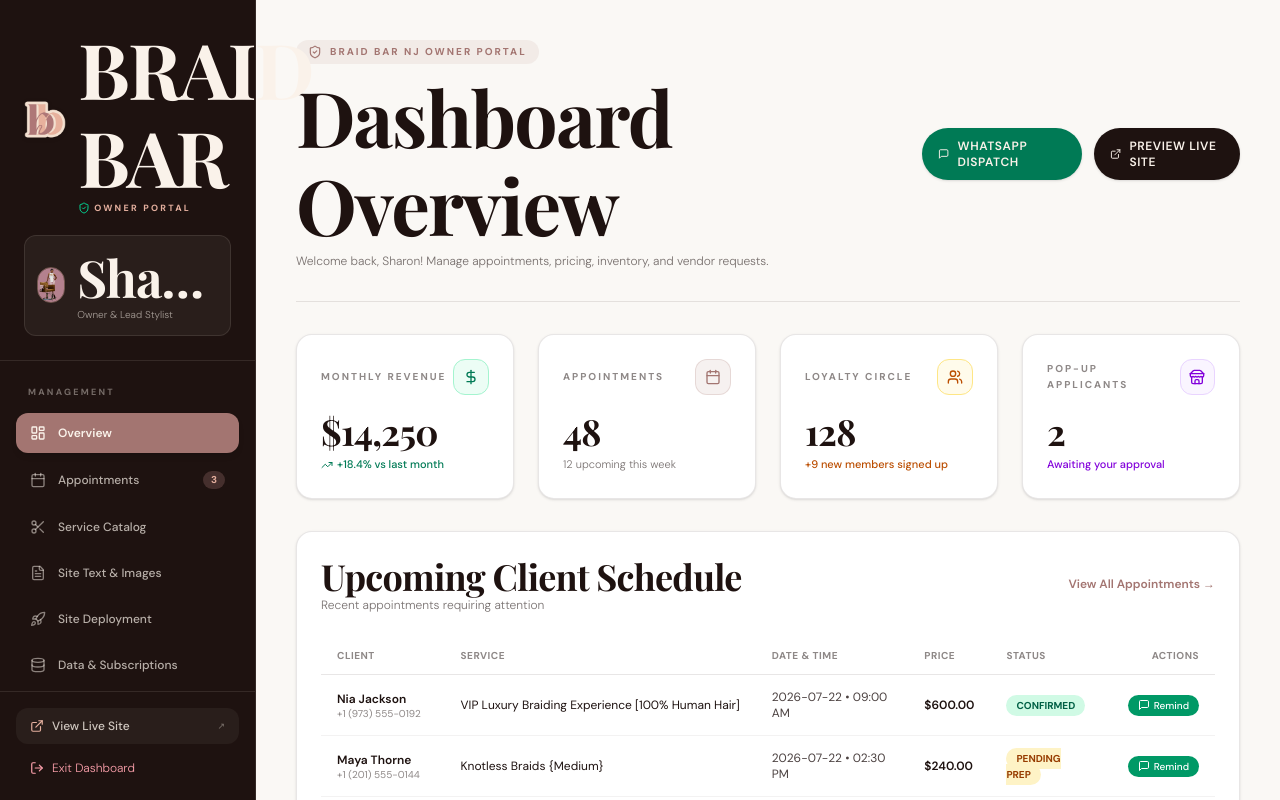
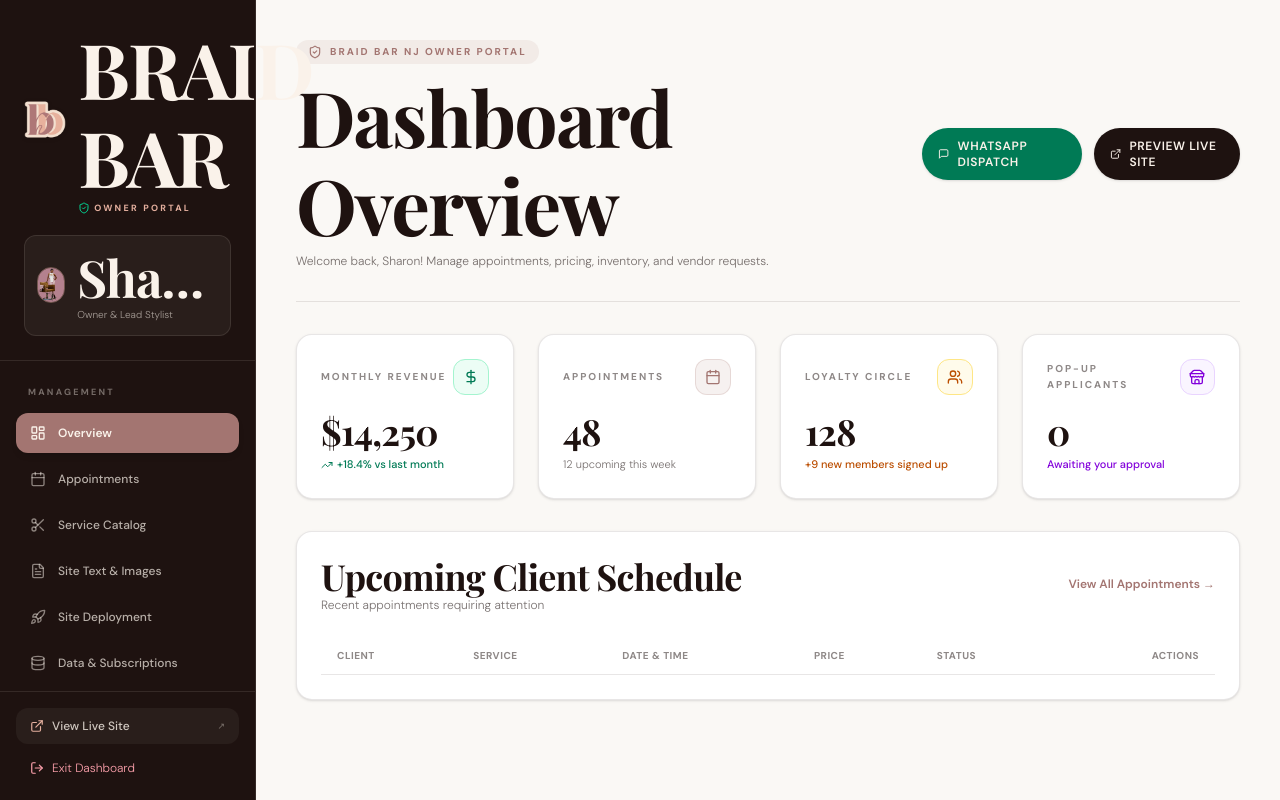
Before and after one commit to kingkrs10/braid-bar-nj, a Next.js app: page /admin in a window 1280 px wide. Shown: the top 800 px of the page. Built offline with nearby package versions, Linux system fonts and the light colour scheme.

Commit message:
Clean all demo mock data from bookings and vendor tables, preparing platform for live client data

```diff
--- a/src/app/admin/page.tsx
+++ b/src/app/admin/page.tsx
@@ -46,114 +46,34 @@ import {
 } from 'lucide-react';
 import { formatPrice, formatDuration, getWhatsAppLink } from '@/lib/utils';
 
-// Mock Bookings Data for Admin
-const initialBookings = [
-  {
-    id: 'BK-1089',
-    clientName: 'Nia Jackson',
-    clientPhone: '+1 (973) 555-0192',
-    clientEmail: 'nia.j@example.com',
-    serviceName: 'VIP Luxury Braiding Experience [100% Human Hair]',
-    date: '2026-07-22',
-    time: '09:00 AM',
-    price: 600,
-    depositPaid: 150,
-    status: 'Confirmed',
-    notes: 'Requested natural brown mix #4/#27. Allergic to tea tree oil.',
-  },
-  {
-    id: 'BK-1088',
-    clientName: 'Maya Thorne',
-    clientPhone: '+1 (201) 555-0144',
-    clientEmail: 'm.thorne@example.com',
-    serviceName: 'Knotless Braids {Medium}',
-    date: '2026-07-22',
-    time: '02:30 PM',
-    price: 240,
-    depositPaid: 60,
-    status: 'Pending Prep',
-    notes: 'Selecting wash & blow dry add-on.',
-  },
-  {
-    id: 'BK-1087',
-    clientName: 'Elena Rostova',
-    clientPhone: '+1 (862) 555-0188',
-    clientEmail: 'elena.r@example.com',
-    serviceName: 'Fulani Knotless Braids {Medium}',
-    date: '2026-07-23',
-    time: '10:00 AM',
-    price: 285,
-    depositPaid: 75,
-    status: 'Confirmed',
-    notes: 'Wants heart braid design on left temple.',
-  },
-  {
-    id: 'BK-1086',
-    clientName: 'Jasmine Williams',
-    clientPhone: '+1 (973) 555-0211',
-    clientEmail: 'jas.w@example.com',
-    serviceName: 'Passion Twists {Medium}',
-    date: '2026-07-21',
-    time: '01:00 PM',
-    price: 230,
-    depositPaid: 50,
-    status: 'Completed',
-    notes: 'Paid remainder via Cash App.',
-  },
-  {
-    id: 'BK-1085',
-    clientName: 'Chloe Taylor',
-    clientPhone: '+1 (551) 555-0399',
-    clientEmail: 'chloe.t@example.com',
-    serviceName: '2 Feed-in Braids',
-    date: '2026-07-21',
-    time: '11:00 AM',
-    price: 60,
-    depositPaid: 25,
-    status: 'Completed',
-    notes: 'Quick touch-up session.',
-  },
-];
-
-// Mock Pop-Up Vendor Applications Data
-const initialApplications = [
-  {
-    id: 'APP-901',
-    brandName: 'Botanical Crown Oils',
-    applicantName: 'Aaliyah Reed',
-    email: 'aaliyah@botanicalcrown.com',
-    phone: '+1 (973) 555-8821',
-    productCategory: 'Hair & Scalp Oils',
-    description: 'Handcrafted organic rosemary and lavender scalp serums packaged in glass droppers.',
-    instagram: '@botanicalcrown',
-    dateSubmitted: '2026-07-18',
-    status: 'Pending',
-  },
-  {
-    id: 'APP-902',
-    brandName: 'Silk & Glow Studio',
-    applicantName: 'Samantha Vance',
-    email: 'sam@silkglow.co',
-    phone: '+1 (201) 555-3329',
-    productCategory: 'Silk Accessories & Bonnets',
-    description: '100% Mulberry silk reversible bonnets, pillowcases, and scrunchies.',
-    instagram: '@silkglowstudio',
-    dateSubmitted: '2026-07-19',
-    status: 'Approved',
-  },
-  {
-    id: 'APP-903',
-    brandName: 'Essence Jewelry Co',
-    applicantName: 'Kiana Miller',
-    email: 'kiana@essencejewels.com',
-    phone: '+1 (862) 555-7742',
-    productCategory: 'Handmade Braid Cuffs & Jewelry',
-    description: 'Brass, gold-plated, and cowrie shell hair cuffs designed specifically for braided crowns.',
-    instagram: '@essencejewels',
-    dateSubmitted: '2026-07-20',
-    status: 'Pending',
-  },
-];
+// Live Bookings Collection (Starts empty & ready for live clients)
+const initialBookings: Array<{
+  id: string;
+  clientName: string;
+  clientPhone: string;
+  clientEmail: string;
+  serviceName: string;
+  date: string;
+  time: string;
+  price: number;
+  depositPaid: number;
+  status: string;
+  notes: string;
+}> = [];
+
+// Live Pop-Up Vendor Applications Collection (Starts empty & ready for live submissions)
+const initialApplications: Array<{
+  id: string;
+  brandName: string;
+  applicantName: string;
+  email: string;
+  phone: string;
+  productCategory: string;
+  description: string;
+  instagram: string;
+  dateSubmitted: string;
+  status: string;
+}> = [];
 
 export default function AdminPage() {
   const [activeTab, setActiveTab] = useState('overview');
```
